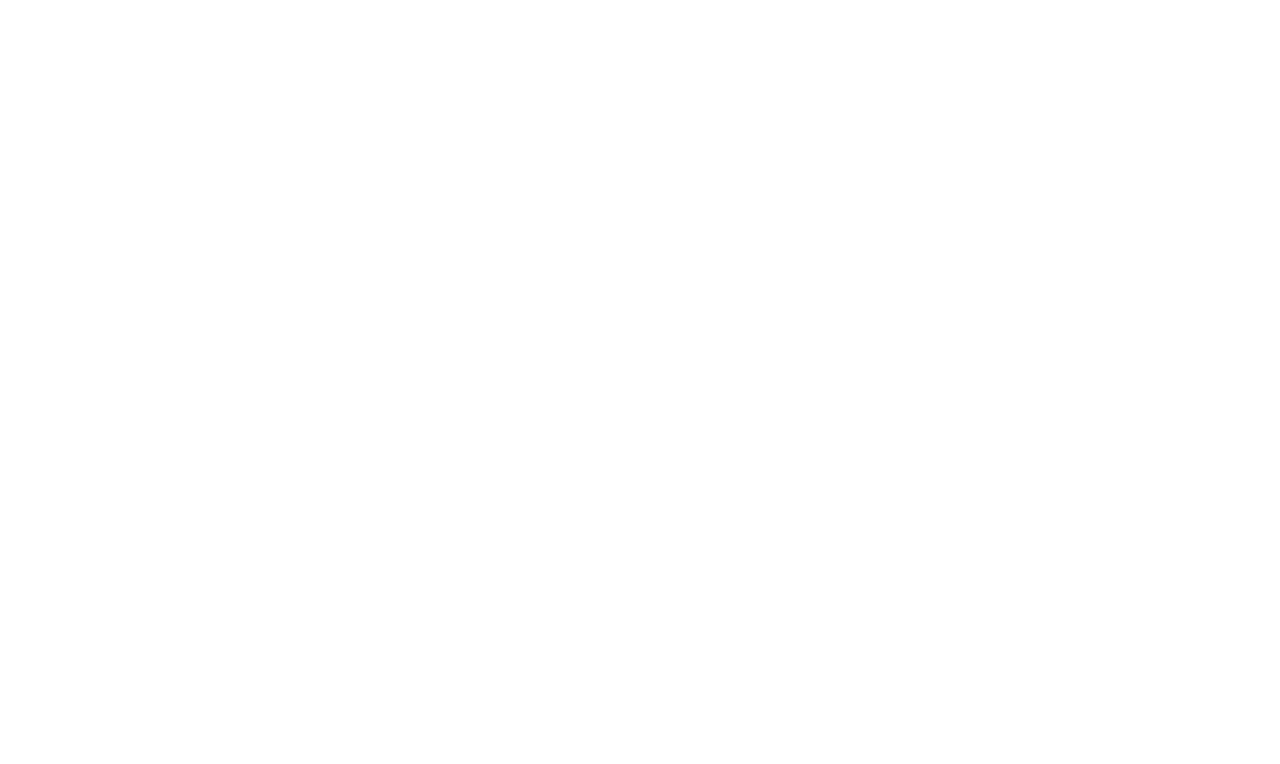
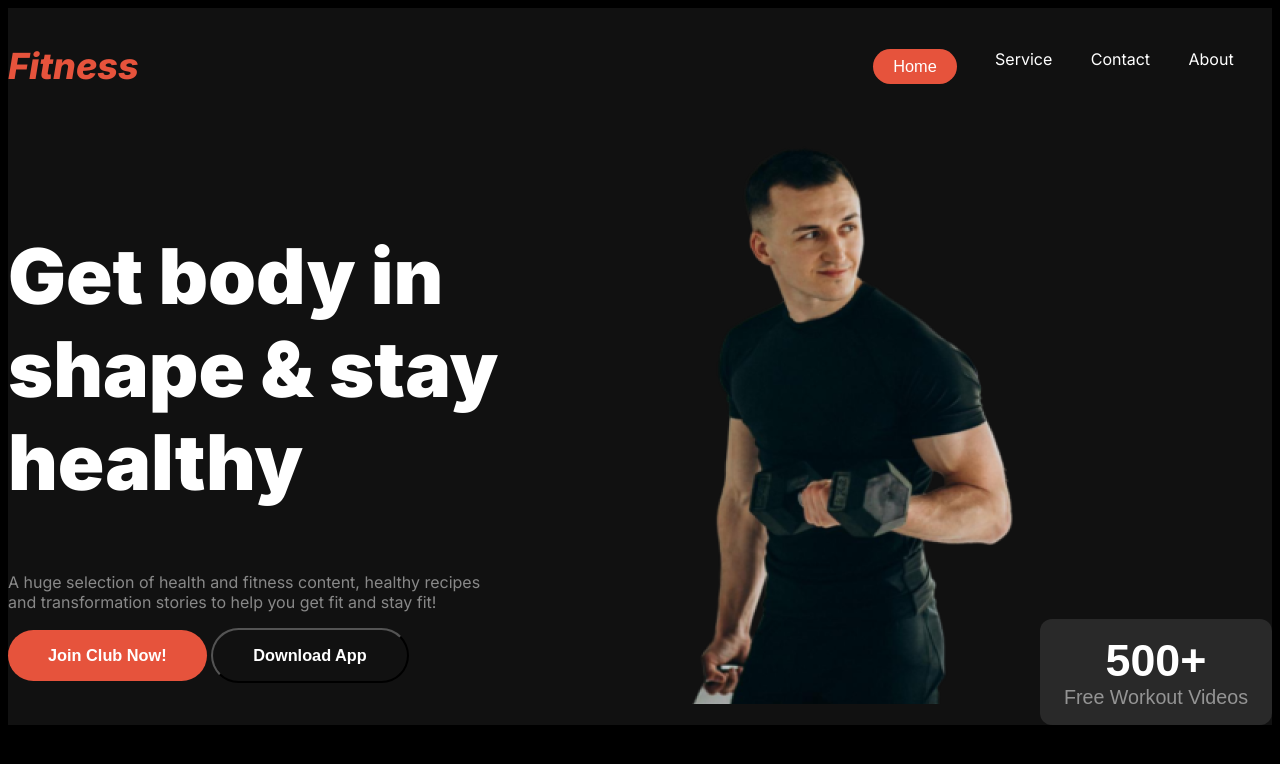
Before and after one commit to tanveerh01/Versatile-Ui, a plain HTML site: page index.html in a window 1280 px wide. Drawn offline with Linux system fonts and the light colour scheme.

Commit message:
added images and html and css file

```diff
--- a/index.html
+++ b/index.html
@@ -5,10 +5,48 @@
     <meta name="viewport" content="width=device-width, initial-scale=1.0">
     <title>Versatile-Ui</title>
     <link rel="stylesheet" href="styles/styles.css">
+    <style>
+        body {
+            background-color: black;
+            color: white;
+        }
+
+        h1 {
+            color: white;
+        }
+
+        p {
+            color: white;
+        }
+    </style>
 </head>
-<body>
-    <header>
-
+<body class="inter-font">
+    <header class="bg-light">
+        <nav class="navbar display-flex">
+            <h3 class="brand">Fitness</h3>
+        <ul class="nav-link display-flex">
+            <li class="nav-item"><a href="" class="nav-link text-white"><button class="button">Home</button></a></li>
+            <li class="nav-item"><a href="" class="nav-link text-white">Service</a></li>
+            <li class="nav-item"><a href="" class="nav-link text-white">Contact</a></li>
+            <li class="nav-item"><a href="" class="nav-link text-white">About</a></li>
+        </ul>
+        </nav>
+        <nav class="jotil">
+        <div>
+            <h1 class="banner-title">Get body in <br> shape & stay <br>healthy</h1>
+            <p class="text-gray">A huge selection of health and fitness content, healthy recipes <br> and transformation stories to help you get fit and stay fit!</p>
+            <button class="btn-one">Join Club Now!</button>
+            <button class="btn-two">Download App</button>
+            </div>
+            <div class="banner-content">
+            <img src="images/Images 2.png" alt="">
+            <button class="img-btn-one">
+                <span id="Workout">500+</span>
+                <br>
+                <span>Free Workout Videos</span>
+            </button>
+        </div>
+    </nav>
     </header>
     <main>
 
--- a/styles/styles.css
+++ b/styles/styles.css
@@ -0,0 +1,116 @@
+@import url('https://fonts.googleapis.com/css2?family=Inter:ital,opsz,wght@0,14..32,100..900;1,14..32,100..900&display=swap');
+
+
+
+.inter-font {
+  font-family: "Inter", sans-serif;
+  font-optical-sizing: auto;
+  font-weight: 400;
+  font-style: normal;
+}
+
+.button{
+  background-color: #E6533C;
+  font-size: 1.02rem;
+  color: white;
+  padding: 8px 20px;
+  border-radius: 45px;
+  border: none;
+}
+
+.btn-one{
+  background-color: #E6533C;
+  color: white;
+  padding: 16px 40px;
+  border-radius: 42px;
+  font-weight: 600;
+  font-size: 1.02rem;
+  border: none;
+}
+
+.btn-two{
+  background-color: #111111;
+  color: white;
+  padding: 16px 40px;
+  font-weight: 600;
+  font-size: 1.02rem;
+  border-radius: 42px;
+}
+
+.brand{
+  font-weight: 800;
+  font-style: italic;
+  font-size: 2.04rem;
+  color: #E6533C;
+}
+
+.img-btn-one{
+  background-color: rgba(255, 255, 255, 0.1);
+  padding: 16px 24px;
+  font-size: 1.23rem;
+  font-weight: 400;
+  color: rgba(255, 255, 255, 0.5);
+  border-radius: 12px;
+  border: 1px rgba(255, 255, 255, 0.1);
+}
+
+#Workout{
+  font-size: 2.8rem;
+  font-weight: 900;
+  color: white;
+}
+
+/* shared styles */
+.display-flex{
+  display: flex;
+}
+
+.text-gray{
+  color: rgba(255, 255, 255, 0.5);
+}
+
+.text-white{
+  color: rgba(255, 255, 255, 1)
+}
+
+.bg-light{
+  background-color: #111111;
+}
+/* header styles */
+
+
+/* navbar related style */
+.navbar{
+  justify-content: space-between;
+  align-items: center;
+}
+
+.brand{
+  font-weight: 800;
+  font-size: 36px;
+}
+
+.nav-item{
+  list-style: none;
+  margin-right: 2.4rem;
+
+}
+.nav-link{
+  text-decoration: none;
+}
+
+.navbar, .jotil{
+  max-width: 1440px;
+  margin: 0 auto;
+}
+
+.jotil{
+  display: flex;
+  justify-content: space-between;
+  align-items: center;
+}
+
+.banner-title{
+  font-weight: 900;
+  font-size: 4.8rem;
+}
```
